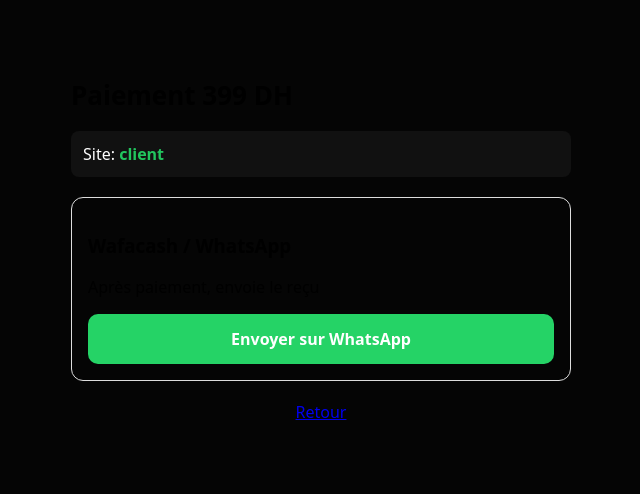
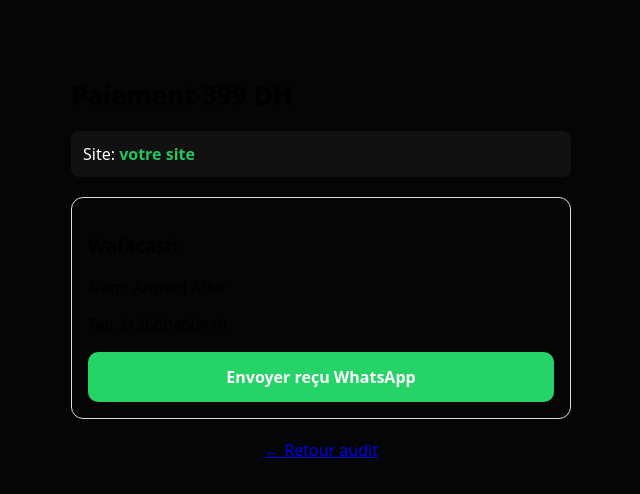
Before and after one commit to Qsd1122/rankpilot-app, a Next.js app: page /pay in a window 1280 px wide. Shown: the top 494 px of the page, without its empty margins (319-959 px from the left). Built offline with nearby package versions, Linux system fonts and the light colour scheme.

Commit message:
code universel tous sites

```diff
--- a/app/pay/page.js
+++ b/app/pay/page.js
@@ -1,10 +1,12 @@
 "use client";
+import { Suspense } from "react";
 import { useSearchParams } from "next/navigation";
 
-export default function Pay() {
+function PayContent() {
   const params = useSearchParams();
-  const client = params.get("client") || "client";
+  const client = params.get("client") || "votre site";
   const waMessage = `Salam, je veux payer 399 DH pour ${client} - RankPilot`;
+
   return (
     <div style={{maxWidth:"500px",margin:"40px auto",padding:"20px",fontFamily:"system-ui"}}>
       <h1 style={{fontSize:"26px",fontWeight:"900"}}>Paiement 399 DH</h1>
@@ -12,14 +14,23 @@ export default function Pay() {
         Site: <b style={{color:"#22c55e"}}>{client}</b>
       </p>
       <div style={{marginTop:"20px",padding:"16px",border:"1px solid #ddd",borderRadius:"12px"}}>
-        <h3 style={{fontWeight:"800"}}>Wafacash / WhatsApp</h3>
-        <p>Après paiement, envoie le reçu</p>
-        <a href={`https://wa.me/212600000000?text=${encodeURIComponent(waMessage)}`}
+        <h3 style={{fontWeight:"800"}}>Wafacash</h3>
+        <p>Nom: Ahmed Afkir</p>
+        <p>Tel: 212660460410</p>
+        <a href={`https://wa.me/212660460410?text=${encodeURIComponent(waMessage)}`}
            style={{display:"block",marginTop:"10px",padding:"14px",background:"#25D366",color:"white",textAlign:"center",borderRadius:"10px",textDecoration:"none",fontWeight:"800"}}>
-           Envoyer sur WhatsApp
+           Envoyer reçu WhatsApp
         </a>
       </div>
-      <a href="/" style={{display:"block",marginTop:"20px",textAlign:"center"}}>Retour</a>
+      <a href="/" style={{display:"block",marginTop:"20px",textAlign:"center"}}>← Retour audit</a>
     </div>
   )
 }
+
+export default function Pay(){
+  return (
+    <Suspense fallback={<div style={{padding:"20px"}}>Chargement...</div>}>
+      <PayContent />
+    </Suspense>
+  )
+}
```
